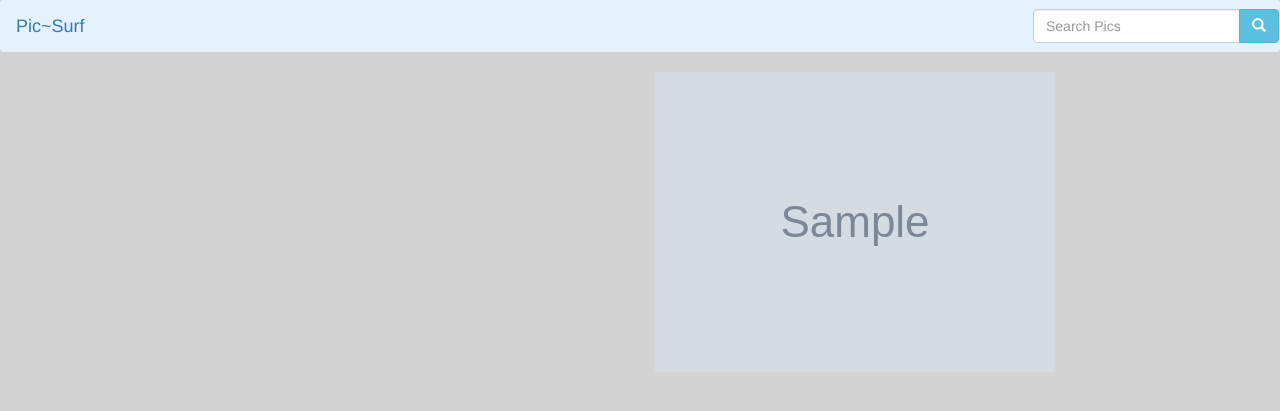
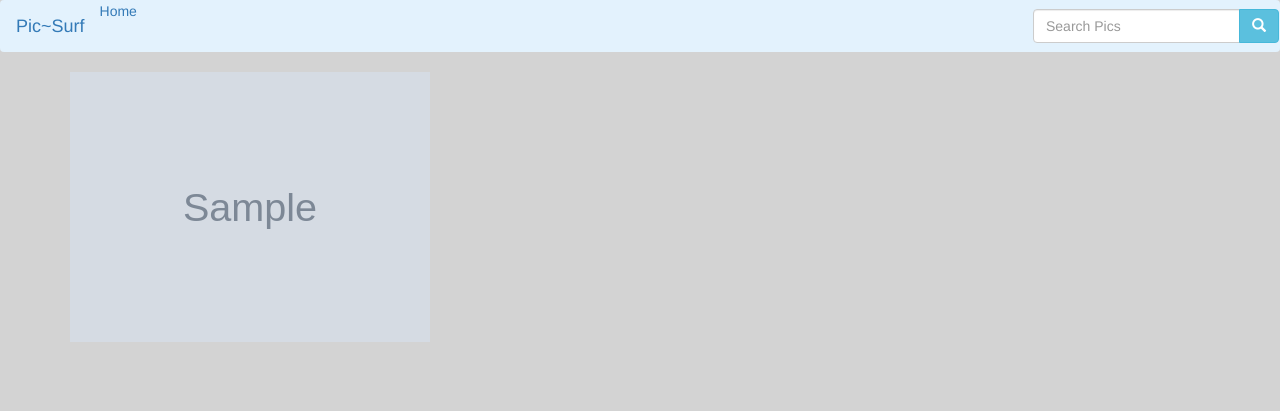
Before and after one commit to QIBET/picsurf, a Django app: page /pictorial/ in a window 1280 px wide. Shown: the top 411 px of the page. Run offline with Django 3.2, Linux system fonts and the light colour scheme; tables that the repository leaves empty hold one stand-in row (values such as "Sample post"); grey boxes marked "Sample" are stand-in pictures; some libraries are stand-ins or nearby versions.

Commit message:
fixing bug

```diff
--- a/picsurf/urls.py
+++ b/picsurf/urls.py
@@ -1,9 +1,10 @@
+from django.conf import settings
+from django.conf.urls.static import static
 from django.conf.urls import url,include
 from django.contrib import admin
 
 urlpatterns = [
     url(r'^admin/', admin.site.urls),
     url(r'^pictorial/',include('pictorial.urls')),
-
-
 ]
+urlpatterns+= static(settings.MEDIA_URL, document_root = settings.MEDIA_ROOT)
--- a/pictorial/templates/all_pics/search.html
+++ b/pictorial/templates/all_pics/search.html
@@ -1,4 +1,4 @@
-{%extends 'all-news/base.html'%}
+{%extends 'all_pics/base.html'%}
 {% block content %}
 <div class="container">
 
--- a/pictorial/templates/navbar.html
+++ b/pictorial/templates/navbar.html
@@ -10,8 +10,10 @@
     <nav class="navbar navbar-light" style="background-color: #e3f2fd;">
           <div class="navbar-header">
             <a class="navbar-brand" href="">Pic~Surf</a>
+            <a href="{% url 'pictorial' %}">Home</a>
 
           </div>
+
             <form class="navbar-form navbar-right" role="search" action="{% url 'search_results' %}">
 
               <div class="input-group">
--- a/pictorial/templates/pictorial.html
+++ b/pictorial/templates/pictorial.html
@@ -1,6 +1,10 @@
 {%extends 'all_pics/base.html'%}
+{% load static %}
+
 {% block content %}
 {{ block.super}}
+
+
 
 <div class="container">
 
@@ -9,14 +13,9 @@
 
   <div class="row">
     <!-- displaying News articles -->
-    <div class="col-xs-6 col-sm-6 col-md-6 col-lg-6">
-
-    </div>
-    <!--Display news Article images  -->
-    <div class="col-xs-6 col-sm-6 col-md-6 col-lg-6">
+    <div class="col-xs-4 col-sm-4 col-md-4 col-lg-4 columns">
       <img src="{{pic.image.url}}" class="img-responsive" alt="Image">
     </div>
-
 
   </div>
 
--- a/pictorial/urls.py
+++ b/pictorial/urls.py
@@ -1,5 +1,3 @@
-from django.conf import settings
-from django.conf.urls.static import static
 from django.conf.urls import url
 from . import views
 
@@ -8,5 +6,3 @@ urlpatterns=[
     url(r'^search/', views.search_results, name='search_results')
 
 ]
-if settings.DEBUG:
-    urlpatterns+= static(settings.MEDIA_URL, document_root = settings.MEDIA_ROOT)
```
Also changed, not shown: picsurf/settings.py (+12 -7 lines).
